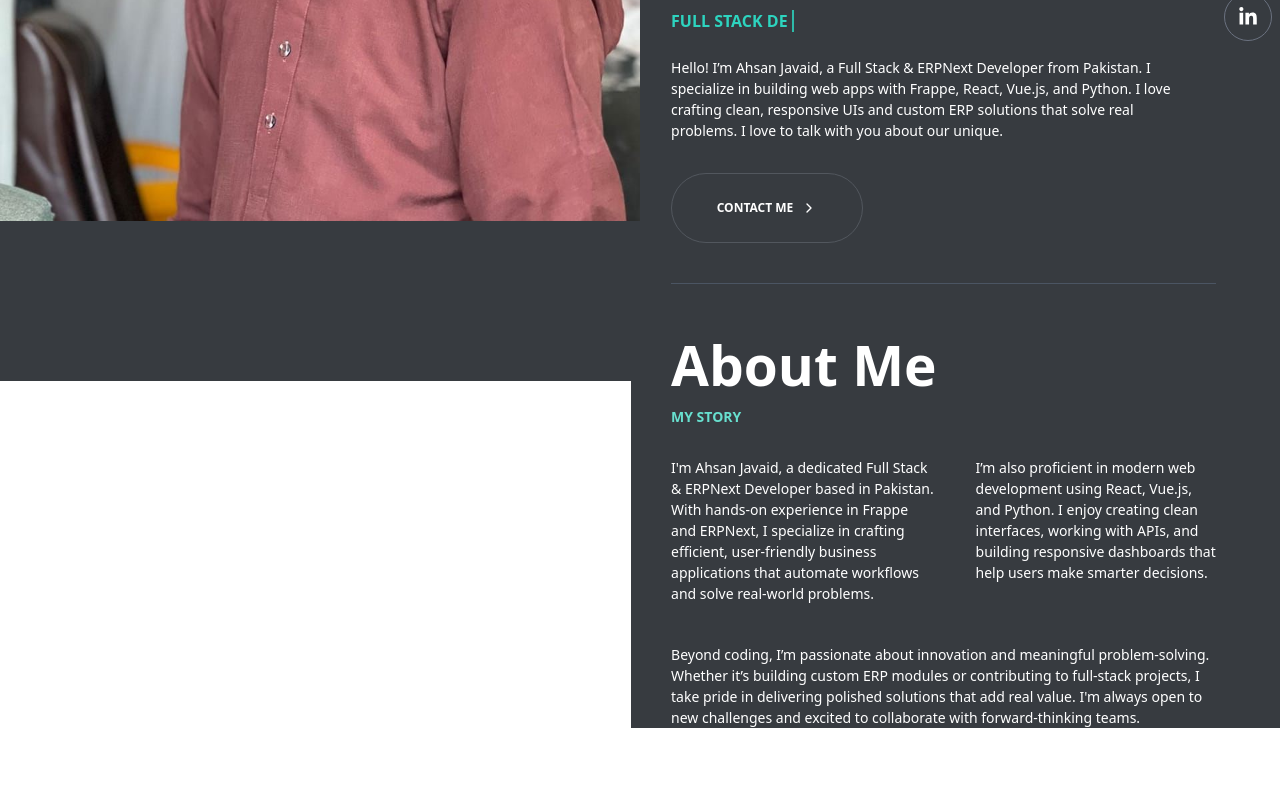
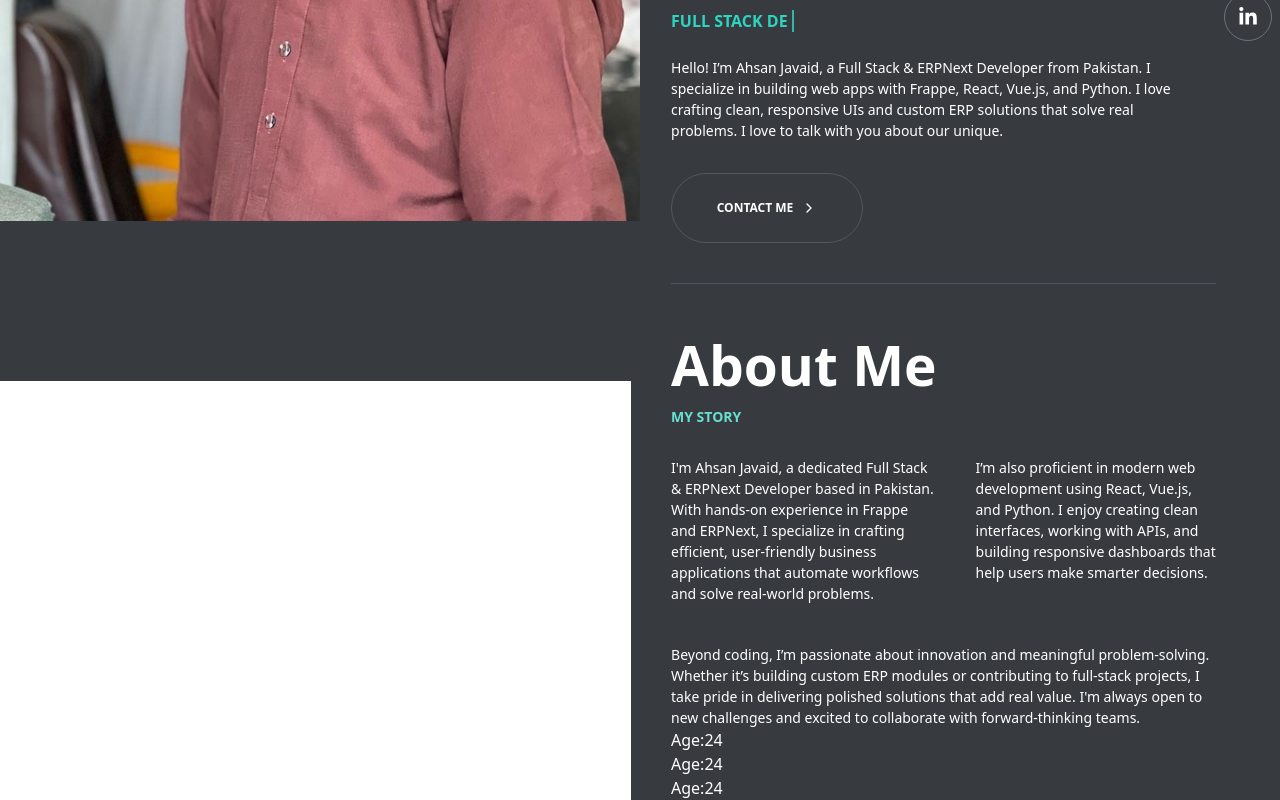
Before and after one commit to ehsanjavaid/React-Portfolio, a React (Vite) app: page / in a window 1280 px wide. Shown: the part 419-1219 px from the top of the page. Before the commit the page ends 1147 px from the top, so only its background shows below. Built offline with nearby package versions, Linux system fonts and the light colour scheme.

Commit message:
about me section 80% done

```diff
--- a/src/components/Sidebar.tsx
+++ b/src/components/Sidebar.tsx
@@ -70,6 +70,25 @@ const HeroText: React.FC = () => {
                     I take pride in delivering polished solutions that add real value. I'm always open to new challenges and excited to collaborate with forward-thinking teams.
 
                 </div>
+                <div className="flex flex-col"></div>
+                <div className="flex flex-row">
+                    <div className="flex flex-row">
+                        <div>Age:</div>
+                        <div>24</div>
+                    </div>
+                </div>
+                <div className="flex flex-row">
+                    <div className="flex flex-row">
+                        <div>Age:</div>
+                        <div>24</div>
+                    </div>
+                </div>
+                <div className="flex flex-row">
+                    <div className="flex flex-row">
+                        <div>Age:</div>
+                        <div>24</div>
+                    </div>
+                </div>
             </div>
 
         </div>
```
